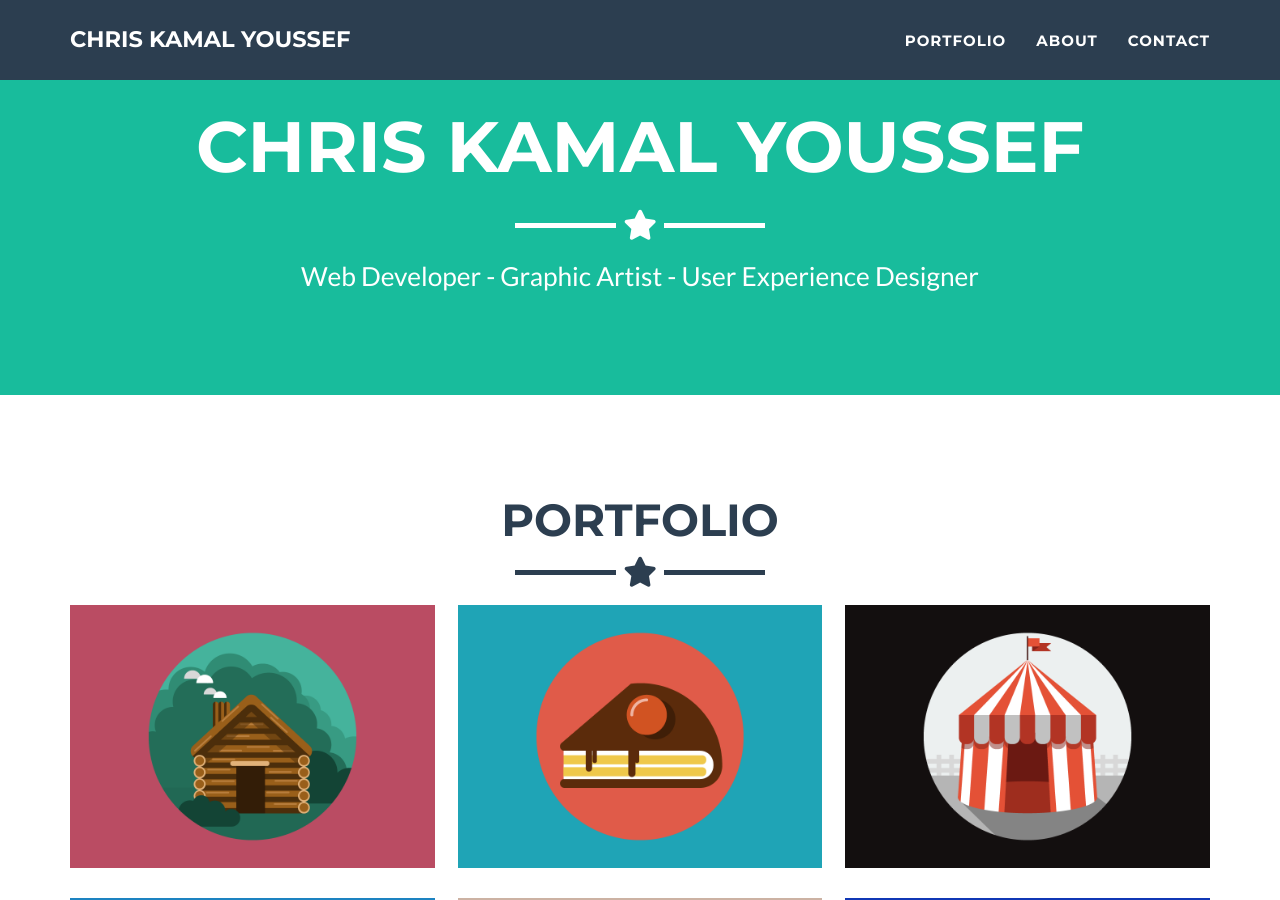
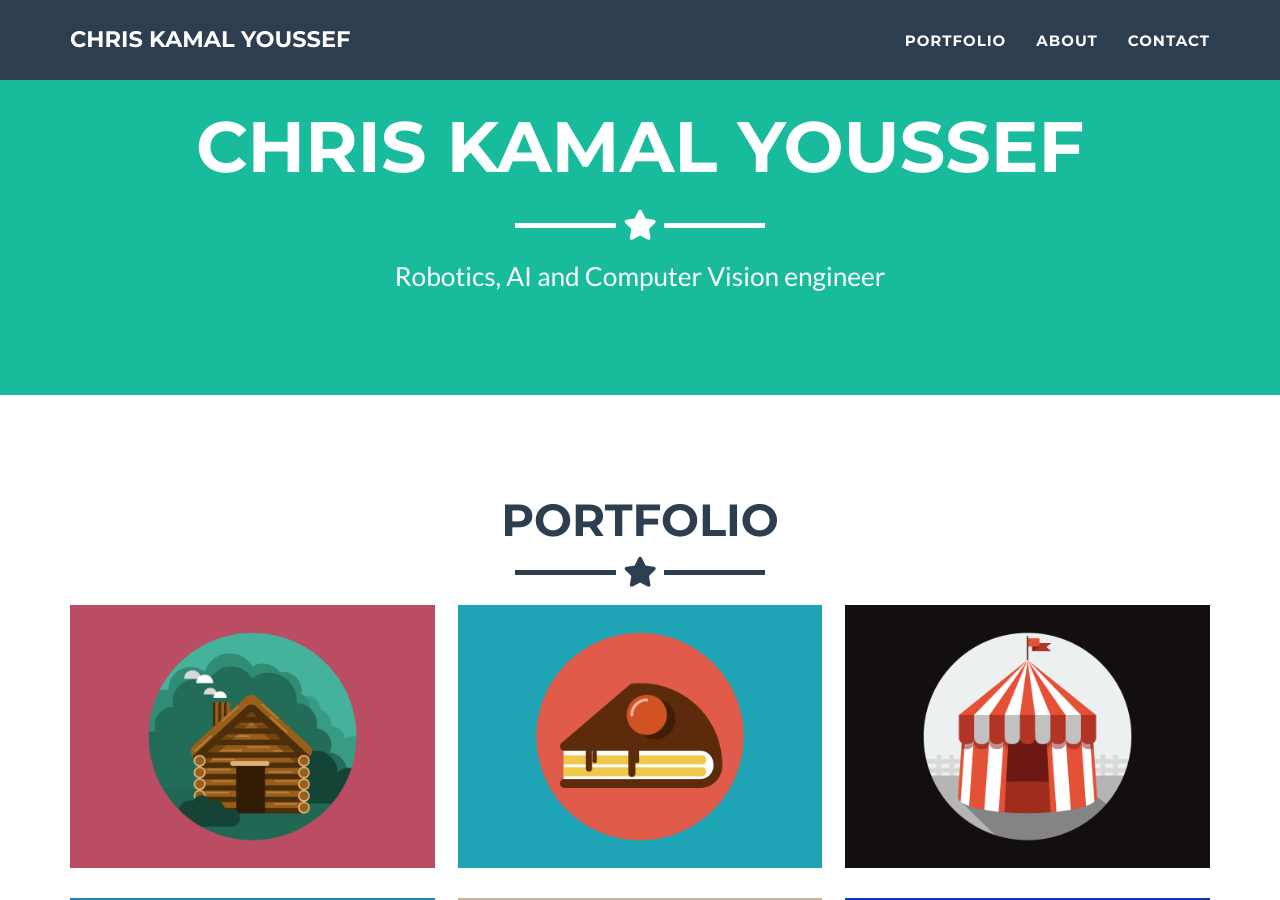
Before and after one commit to Chris-KY/Chris-KY.github.io, a Jekyll site: the page built from _posts/2014-07-18-project-1.markdown, in a window 1280 px wide and 900 px high, scrolled down 380 px. Built offline with Jekyll 4.4.1, drawn with Linux system fonts in a browser that asks for light colours; some of the changed text lies outside the part shown.

Commit message:
Update _config.yml

```diff
--- a/_config.yml
+++ b/_config.yml
@@ -1,11 +1,11 @@
 # Site settings
 title: Chris KAMAL YOUSSEF
 email: chris11499@outlook.com
-url: https://github.com/jeromelachaud/freelancer-theme
+url: https://chris-ky.github.io/
 description: "Write an awesome description for your new site here. You can edit this line in _config.yml. It will appear in your document head meta (for Google search results) and in your feed.xml site description."
 keywords: "your keywords, separated by commas"
-skills: "Web Developer - Graphic Artist - User Experience Designer"
-meta_author: LastName FirstName
+skills: "Robotics, AI and Computer Vision engineer"
+meta_author: KAMAL YOUSSEF Chris
 
 # Google webmaster tools
 google_verify:
@@ -52,8 +52,7 @@ social:
 
 # Postal address (add as many lines as necessary)
 address:
-  - line: 3481 Melrose Place
-  - line: Beverly Hills, CA 90210
+  - line: France
 
 # Credits content
 credits: 'Freelancer is a free to use, open source Bootstrap theme created by <a href="http://startbootstrap.com">Start Bootstrap</a>.'
```
